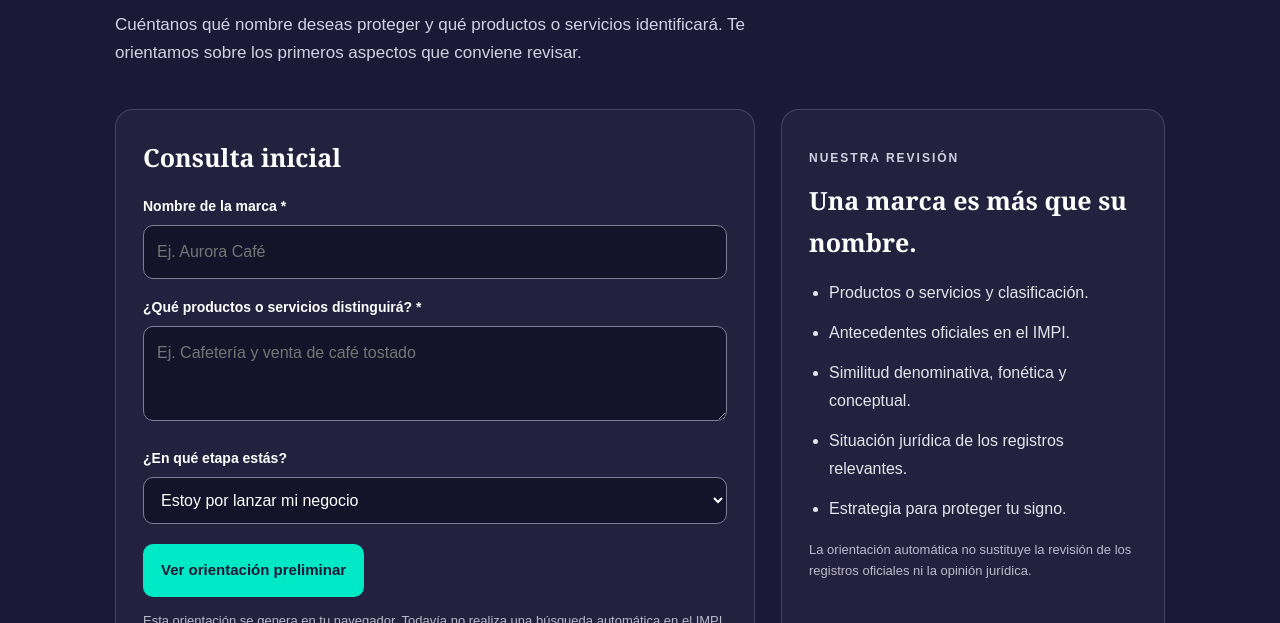
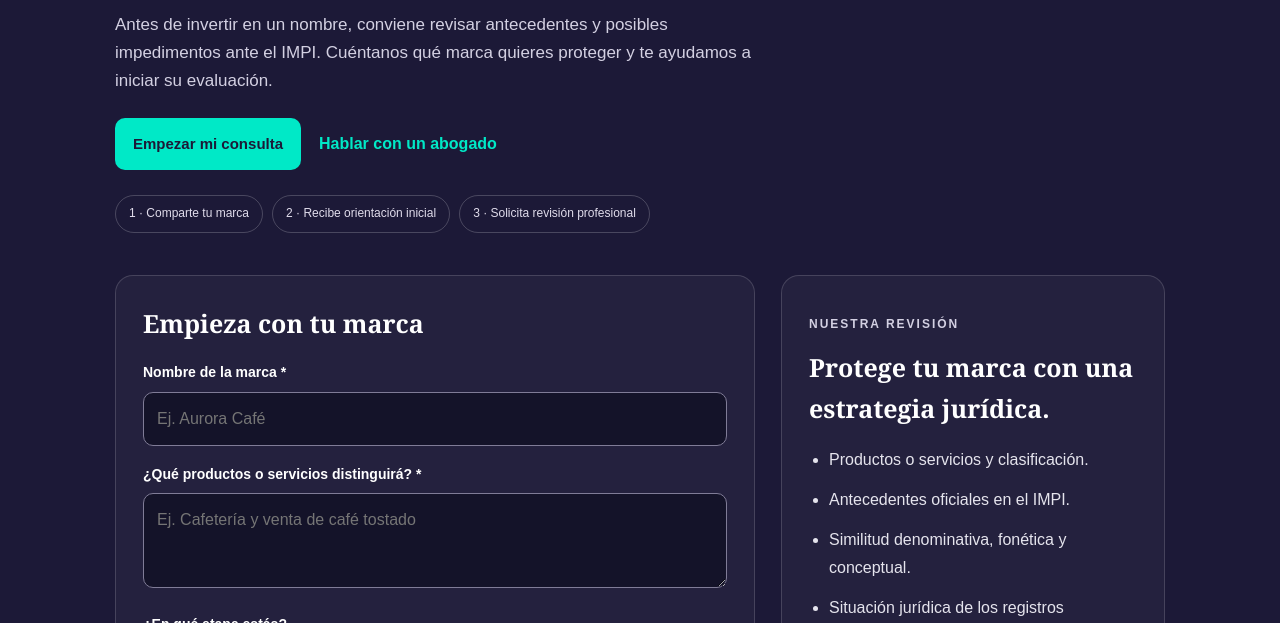
Before and after one commit to Carlodelagran/surfinglegals, a plain HTML site: page servicios/consulta-marca/index.html in a window 1280 px wide. Shown: the part 329-952 px from the top of the page. Drawn offline with Linux system fonts and the light colour scheme.

Commit message:
feat: prepare conversion-focused trademark consultation landing for launch review

```diff
--- a/servicios/consulta-marca/index.html
+++ b/servicios/consulta-marca/index.html
@@ -3,9 +3,9 @@
 <head>
 <meta charset="utf-8">
 <meta name="viewport" content="width=device-width,initial-scale=1">
-<meta name="description" content="Prepara una consulta preliminar de marca en México. Surfing Legals te ayuda a identificar qué aspectos conviene revisar antes de solicitar el registro.">
+<meta name="description" content="¿Quieres registrar tu marca en México? Recibe orientación preliminar y solicita a Surfing Legals una revisión jurídica de antecedentes, clases y estrategia ante el IMPI.">
 <meta name="robots" content="noindex,nofollow">
-<title>Consulta preliminar de marca | Surfing Legals — Pruebas</title>
+<title>Registro de marcas y revisión de antecedentes | Surfing Legals</title>
 <link rel="stylesheet" href="../../style.css">
 <style>
 body.pagina-marca{margin:0;background:#1c1937;color:#fff;font-family:Arial,Helvetica,sans-serif}
@@ -33,6 +33,11 @@ body.pagina-marca{margin:0;background:#1c1937;color:#fff;font-family:Arial,Helve
 .marca-list{padding-left:20px;color:#e5e4ed;line-height:1.75}.marca-list li{margin:12px 0}
 .marca-cta{border-top:1px solid #ffffff24;padding-top:20px;margin-top:21px}
 .marca-cta .marca-action{margin-top:9px}
+.marca-hero-actions{display:flex;flex-wrap:wrap;align-items:center;gap:18px;margin-top:23px}
+.marca-hero-actions .marca-action{margin-top:0}
+.marca-hero-actions a:not(.marca-action){color:#00e9c7;font-weight:600;text-underline-offset:4px}
+.marca-proceso{display:flex;flex-wrap:wrap;gap:9px;margin-top:25px}
+.marca-proceso span{display:inline-flex;border:1px solid #ffffff33;border-radius:99px;padding:8px 13px;font-size:12px;color:#e0dceb}
 footer{padding:30px 22px;text-align:center;border-top:1px solid #ffffff23;color:#d3d0e2;font-size:13px}
 footer a{color:#00e9c7}
 [hidden]{display:none!important}
@@ -47,10 +52,12 @@ footer a{color:#00e9c7}
 <main class="marca-main">
 <p class="marca-kicker">SURFING LEGALS · PROPIEDAD INTELECTUAL</p>
 <h1>¿Quieres registrar <span>tu marca?</span></h1>
-<p class="marca-intro">Cuéntanos qué nombre deseas proteger y qué productos o servicios identificará. Te orientamos sobre los primeros aspectos que conviene revisar.</p>
+<p class="marca-intro">Antes de invertir en un nombre, conviene revisar antecedentes y posibles impedimentos ante el IMPI. Cuéntanos qué marca quieres proteger y te ayudamos a iniciar su evaluación.</p>
+<div class="marca-hero-actions"><a href="#marca-form" class="marca-action">Empezar mi consulta</a><a href="mailto:carlos@surfinglegals.com?subject=Solicito%20revisi%C3%B3n%20de%20mi%20marca">Hablar con un abogado</a></div>
+<div class="marca-proceso" aria-label="Proceso de atención"><span>1 · Comparte tu marca</span><span>2 · Recibe orientación inicial</span><span>3 · Solicita revisión profesional</span></div>
 <div class="marca-grid">
 <section class="marca-card" aria-labelledby="titulo-formulario">
-<h2 id="titulo-formulario">Consulta inicial</h2>
+<h2 id="titulo-formulario">Empieza con tu marca</h2>
 <form id="marca-form">
 <label for="nombre-marca">Nombre de la marca *</label>
 <input id="nombre-marca" name="marca" maxlength="100" autocomplete="off" required placeholder="Ej. Aurora Café">
@@ -62,8 +69,8 @@ footer a{color:#00e9c7}
 <option value="En operación">Mi negocio ya está funcionando</option>
 <option value="Conflicto o requerimiento">Tengo un conflicto o requerimiento</option>
 </select>
-<button type="submit">Ver orientación preliminar</button>
-<p class="marca-note">Esta orientación se genera en tu navegador. Todavía no realiza una búsqueda automática en el IMPI.</p>
+<button type="submit">Continuar con mi marca</button>
+<p class="marca-note">El primer resultado es orientativo y se procesa en tu navegador. La búsqueda oficial de antecedentes la realiza el equipo jurídico cuando solicitas una revisión.</p>
 </form>
 <div id="resultado" class="marca-result" hidden aria-live="polite">
 <p class="marca-kicker">RESULTADO PRELIMINAR</p>
@@ -74,22 +81,22 @@ footer a{color:#00e9c7}
 <ol id="ruta-pasos"></ol>
 <p class="marca-note"><strong>Alcance:</strong> este resultado es orientativo. No se han consultado expedientes oficiales del IMPI ni se ha determinado disponibilidad o registrabilidad de la marca.</p>
 <div class="marca-cta">
-<h3>¿Quieres un análisis jurídico?</h3>
-<p>Un abogado puede revisar los antecedentes oficiales, la clasificación y los posibles impedimentos.</p>
-<a id="pedir-analisis" class="marca-action" href="mailto:carlos@surfinglegals.com?subject=Consulta%20de%20marca">Solicitar revisión de mi marca</a>
+<h3>Solicita una búsqueda profesional de antecedentes</h3>
+<p>Nuestro equipo puede revisar antecedentes oficiales del IMPI, clases aplicables, similitud entre marcas y próximos pasos. La atención y los honorarios se confirman antes de iniciar cualquier servicio.</p>
+<a id="pedir-analisis" class="marca-action" href="mailto:carlos@surfinglegals.com?subject=Consulta%20de%20marca">Solicitar revisión con Surfing Legals</a>
 <p class="marca-note">Se abrirá un borrador en tu aplicación de correo. Tú decides si enviarlo. <a href="../../aviso-de-privacidad/">Aviso de privacidad</a>.</p>
 </div>
 </div>
 </section>
 <aside class="marca-card">
 <p class="marca-kicker">NUESTRA REVISIÓN</p>
-<h2>Una marca es más que su nombre.</h2>
+<h2>Protege tu marca con una estrategia jurídica.</h2>
 <ul class="marca-list">
 <li>Productos o servicios y clasificación.</li>
 <li>Antecedentes oficiales en el IMPI.</li>
 <li>Similitud denominativa, fonética y conceptual.</li>
 <li>Situación jurídica de los registros relevantes.</li>
-<li>Estrategia para proteger tu signo.</li>
+<li>Estrategia para registrar y defender tu marca.</li>
 </ul>
 <p class="marca-note">La orientación automática no sustituye la revisión de los registros oficiales ni la opinión jurídica.</p>
 </aside>
```
